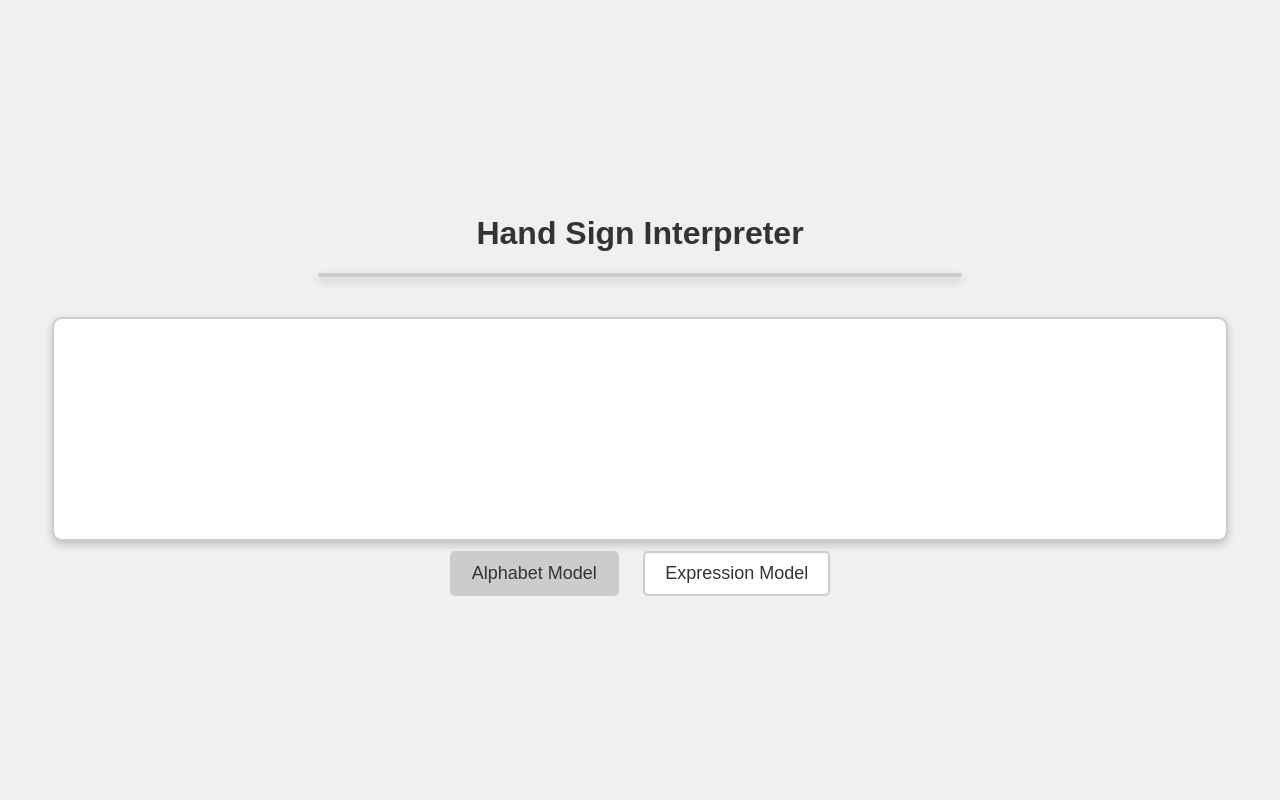
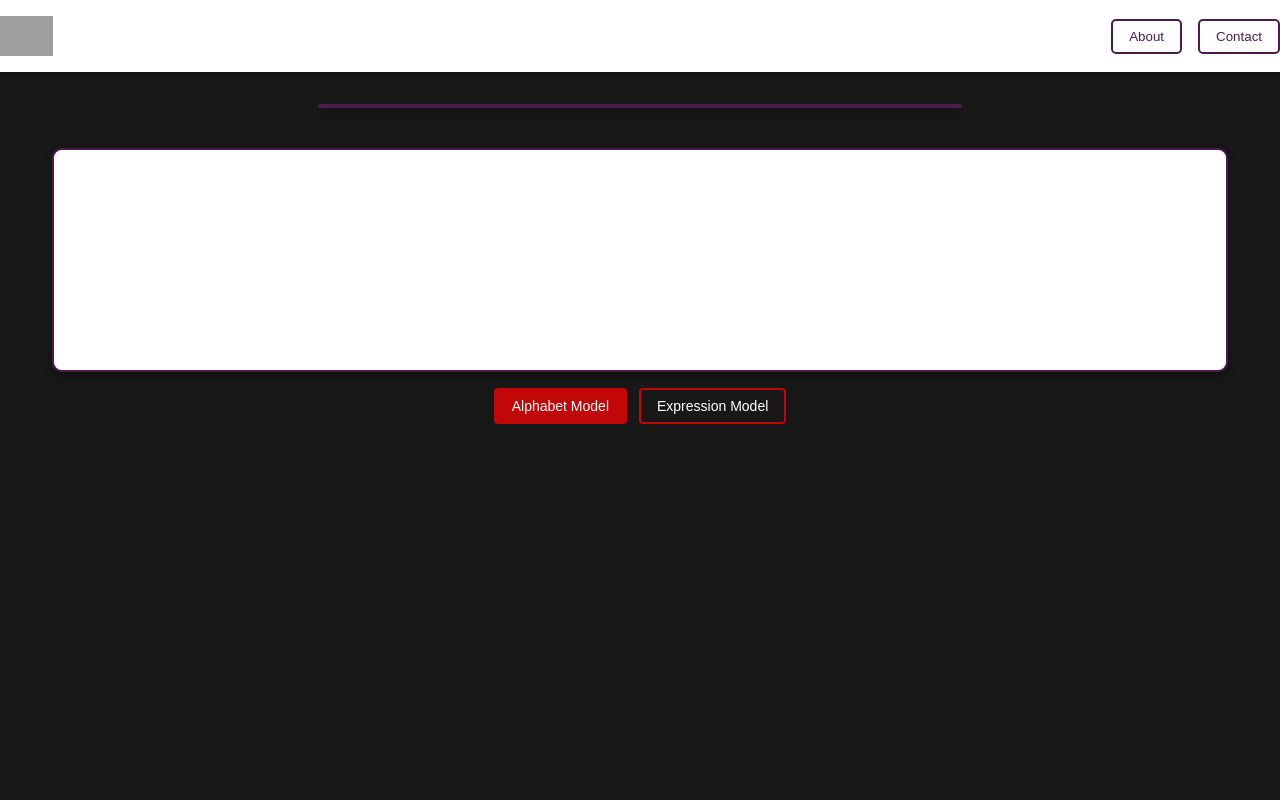
Before and after one commit to Ismailjm/hand-sign-translator, a Flask app: page / in a window 1280 px wide. Run offline with Flask 3, Linux system fonts and the light colour scheme; parts of the project's set-up code (start-up, migrations or seed data) failed here and were passed over; grey boxes are pictures that could not be loaded.

Commit message:
updated interface

```diff
--- a/templates/index.html
+++ b/templates/index.html
@@ -10,52 +10,125 @@
         display: flex;
         flex-direction: column;
         align-items: center;
-        justify-content: center;
-        background-color: #f0f0f0;
+        background-color: #181818;
         font-family: Arial, sans-serif;
         min-height: 100vh;
+        color: #FFFFFF;
       }
+
+      /* Navigation Bar Styles */
+      nav {
+        width: 100%;
+        background-color: #ffffff;
+        padding: 1rem;
+        box-shadow: 0 2px 4px rgba(0, 0, 0, 0.3);
+        display: flex;
+        justify-content: space-between;
+        align-items: center;
+        margin-bottom: 2rem;
+      }
+
+      .logo {
+        display: flex;
+        align-items: center;
+        gap: 0.5rem;
+        text-decoration: none;
+        color: #FFFFFF;
+        font-weight: bold;
+      }
+
+      .logo img {
+        height: 40px;
+        width: auto;
+      }
+
+      .nav-buttons {
+        display: flex;
+        gap: 1rem;
+      }
+
+      .nav-button {
+        padding: 0.5rem 1rem;
+        border: 2px solid #4A1C4E;
+        border-radius: 5px;
+        background-color: transparent;
+        color: #4A1C4E;
+        cursor: pointer;
+        transition: all 0.3s;
+      }
+
+      .nav-button:hover {
+        background-color: #4A1C4E;
+        color: #FFFFFF;FFFFFF
+      }
+
+      /* Main Content Styles */
       #processedImage {
         width: 50%;
         height: auto;
         max-height: 60vh;
         object-fit: contain;
-        border: 2px solid #ccc;
+        border: 2px solid #4A1C4E;
         border-radius: 10px;
-        box-shadow: 0 4px 8px rgba(0, 0, 0, 0.2);
+        box-shadow: 0 4px 8px rgba(0, 0, 0, 0.3);
         margin-bottom: 20px;
+        background-color: #FFFFFF;
       }
+
       textarea {
         width: 90%;
         height: 25vh;
         font-size: 20px;
         margin-top: 20px;
         padding: 10px;
-        border: 2px solid #ccc;
+        border: 2px solid #4A1C4E;
         border-radius: 10px;
-        box-shadow: 0 4px 8px rgba(0, 0, 0, 0.2);
+        box-shadow: 0 4px 8px rgba(0, 0, 0, 0.3);
         resize: none;
-        background-color: #ffffff;
+        background-color: #FFFFFF;
+        color: #181818;
       }
+
       h1 {
-        color: #333;
+        color: #FFFFFF;
+        margin-bottom: 2rem;
       }
-      button {
-        margin: 10px;
-        padding: 10px 20px;
-        font-size: 18px;
-        border-radius: 5px;
+
+      /* Model Selection Buttons - Updated Smaller Size */
+      .model-buttons {
+        display: flex;
+        gap: 0.75rem;  /* Reduced gap between buttons */
+        margin-top: 1rem;
+      }
+
+      button#alphabetBtn,
+      button#expressionBtn {
+        margin: 0;
+        padding: 8px 16px;  /* Reduced padding */
+        font-size: 14px;    /* Smaller font size */
+        border-radius: 4px; /* Slightly smaller border radius */
         cursor: pointer;
-        background-color: #ffffff;
-        border: 2px solid #ccc;
-        color: #333;
-        transition: background-color 0.3s;
+        background-color: #181818;
+        border: 2px solid #C10708;
+        color: #FFFFFF;
+        transition: all 0.3s;
+        font-weight: 500;   /* Medium font weight for better readability at small size */
       }
-      button.active {
-        background-color: #ccc;
+
+      button#alphabetBtn:hover,
+      button#expressionBtn:hover {
+        background-color: #C10708;
+        color: #FFFFFF;
+      }
+
+      button#alphabetBtn.active,
+      button#expressionBtn.active {
+        background-color: #C10708;
+        color: #FFFFFF;
       }
     </style>
     <script>
+      // Your existing JavaScript code remains the same
       document.addEventListener("DOMContentLoaded", (event) => {
         const video = document.querySelector("video");
         const processedImage = document.getElementById("processedImage");
@@ -63,57 +136,37 @@
         const alphabetBtn = document.getElementById("alphabetBtn");
         const expressionBtn = document.getElementById("expressionBtn");
         let isProcessing = false;
-        let lastSign = ""; // Track the last sign to avoid duplicates
-        let currentModel = "alphabet"; // Default to alphabet model
+        let lastSign = "";
+        let currentModel = "alphabet";
 
-        // Access webcam
         navigator.mediaDevices.getUserMedia({ video: true }).then((stream) => {
           video.srcObject = stream;
           video.play();
-          requestDraw(); // Start drawing immediately
-          requestDetection(); // Start detection immediately
+          requestDraw();
+          requestDetection();
         });
-        // Function to update button styles
+
         function updateButtonStyles() {
           alphabetBtn.classList.toggle("active", currentModel === "alphabet");
-          expressionBtn.classList.toggle(
-            "active",
-            currentModel === "expression"
-          );
+          expressionBtn.classList.toggle("active", currentModel === "expression");
         }
-        // Initial button style update
+
         updateButtonStyles();
-        // Add event listeners to model switch buttons
+
         alphabetBtn.addEventListener("click", () => {
           currentModel = "alphabet";
-          textarea.value = ""; // Clear the textarea on model switch
+          textarea.value = "";
           console.log("Switched to Alphabet Model");
           updateButtonStyles();
         });
 
         expressionBtn.addEventListener("click", () => {
           currentModel = "expression";
-          textarea.value = ""; // Clear the textarea on model switch
+          textarea.value = "";
           console.log("Switched to Expression Model");
           updateButtonStyles();
         });
 
-        // Add event listeners to model switch buttons
-        document.getElementById("alphabetBtn").addEventListener("click", () => {
-          currentModel = "alphabet";
-          textarea.value = ""; // Clear the textarea on model switch
-          console.log("Switched to Alphabet Model");
-        });
-
-        document
-          .getElementById("expressionBtn")
-          .addEventListener("click", () => {
-            currentModel = "expression";
-            textarea.value = ""; // Clear the textarea on model switch
-            console.log("Switched to Expression Model");
-          });
-
-        // Function to request hand drawing from the server for every frame
         function requestDraw() {
           const canvas = document.createElement("canvas");
           canvas.width = video.videoWidth;
@@ -140,7 +193,6 @@
             })
             .catch((error) => console.error("Error drawing landmarks:", error));
 
-          // Process every 500ms (2 FPS)
           setTimeout(requestDraw, 100);
         }
 
@@ -167,11 +219,11 @@
               .then((data) => {
                 lastSign = data.prediction;
                 if (data.prediction === "delete") {
-                  textarea.value = textarea.value.slice(0, -1); // Delete last character
+                  textarea.value = textarea.value.slice(0, -1);
                 } else if (data.prediction === "space") {
-                  textarea.value += " "; // Add space
+                  textarea.value += " ";
                 } else {
-                  textarea.value += data.prediction; // Add predicted character
+                  textarea.value += data.prediction;
                 }
                 isProcessing = false;
               })
@@ -181,18 +233,26 @@
               });
           }
 
-          // Process detection every 2 seconds
           setTimeout(requestDetection, 1500);
         }
       });
     </script>
   </head>
   <body>
-    <h1>Hand Sign Interpreter</h1>
+    <nav>
+      <a href="/" class="logo">
+        <img src="../res/logo_big.jpg" alt="Logo" />
+        <span>Hand Sign Interpreter</span>
+      </a>
+      <div class="nav-buttons">
+        <button class="nav-button">About</button>
+        <button class="nav-button">Contact</button>
+      </div>
+    </nav>
     <video autoplay style="display: none"></video>
     <img id="processedImage" />
     <textarea id="translation" rows="10" cols="50" readonly></textarea>
-    <div>
+    <div class="model-buttons">
       <button id="alphabetBtn">Alphabet Model</button>
       <button id="expressionBtn">Expression Model</button>
     </div>
```
